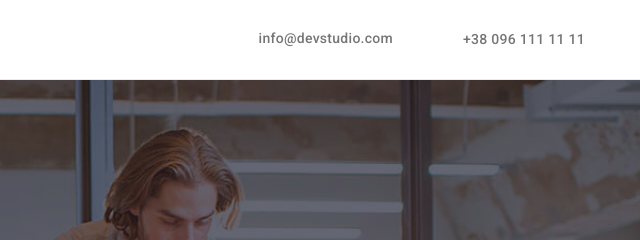
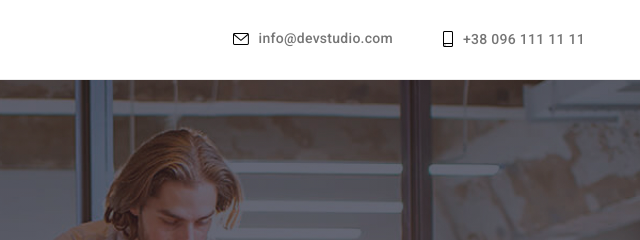
Before and after one commit to ChopinZh/goit-markup-hw-04, a plain HTML site: page index.html in a window 1280 px wide. Shown: the top 240 px of the page, 640-1280 px from the left. Drawn offline with nearby package versions, Linux system fonts and the light colour scheme.

Commit message:
file deleted

```diff
--- a/index.html
+++ b/index.html
@@ -31,10 +31,10 @@
         <address class="contacts-header">
         <ul class="list address">
             <li class="contacts-header-item">
-                <a class="email-header link" href="mailto:info@devstudio.com"><svg class="header-mail-icon icon" width="16" height="12"><use href="./icons/sprite.svg#icon-envelope"></use></svg>info@devstudio.com</a>
+                <a class="email-header link" href="mailto:info@devstudio.com"><svg class="header-mail-icon icon" width="16" height="12"><use href="./images/sprite.svg#icon-envelope"></use></svg>info@devstudio.com</a>
             </li>
             <li class="contacts-header-item">
-                <a class="phone-header link" href="tel:+380961111111"><svg class="header-tel-icon icon" width="10" height="16"><use href="./icons/sprite.svg#icon-smartphone"></use></svg>+38 096 111 11 11</a>
+                <a class="phone-header link" href="tel:+380961111111"><svg class="header-tel-icon icon" width="10" height="16"><use href="./images/sprite.svg#icon-smartphone"></use></svg>+38 096 111 11 11</a>
             </li>
         </ul>
         </address>
```
Also changed, not shown: 2 other files.
